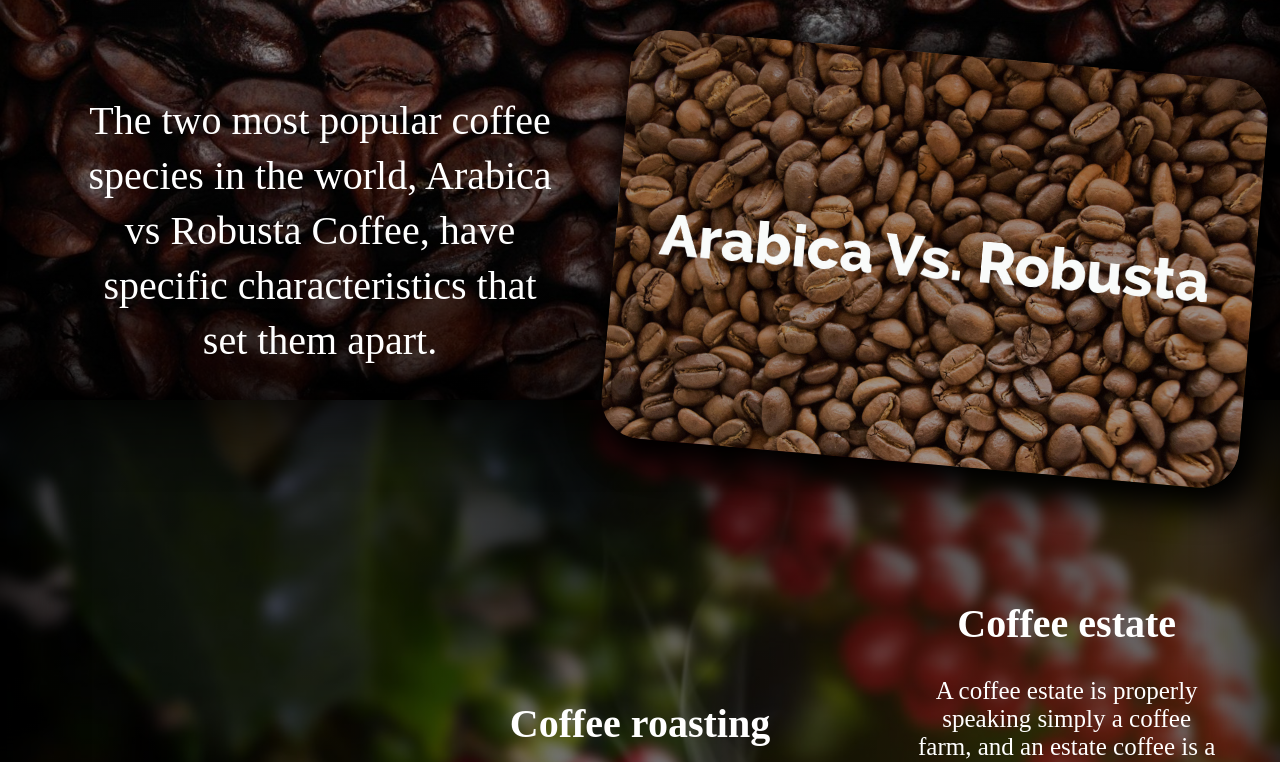
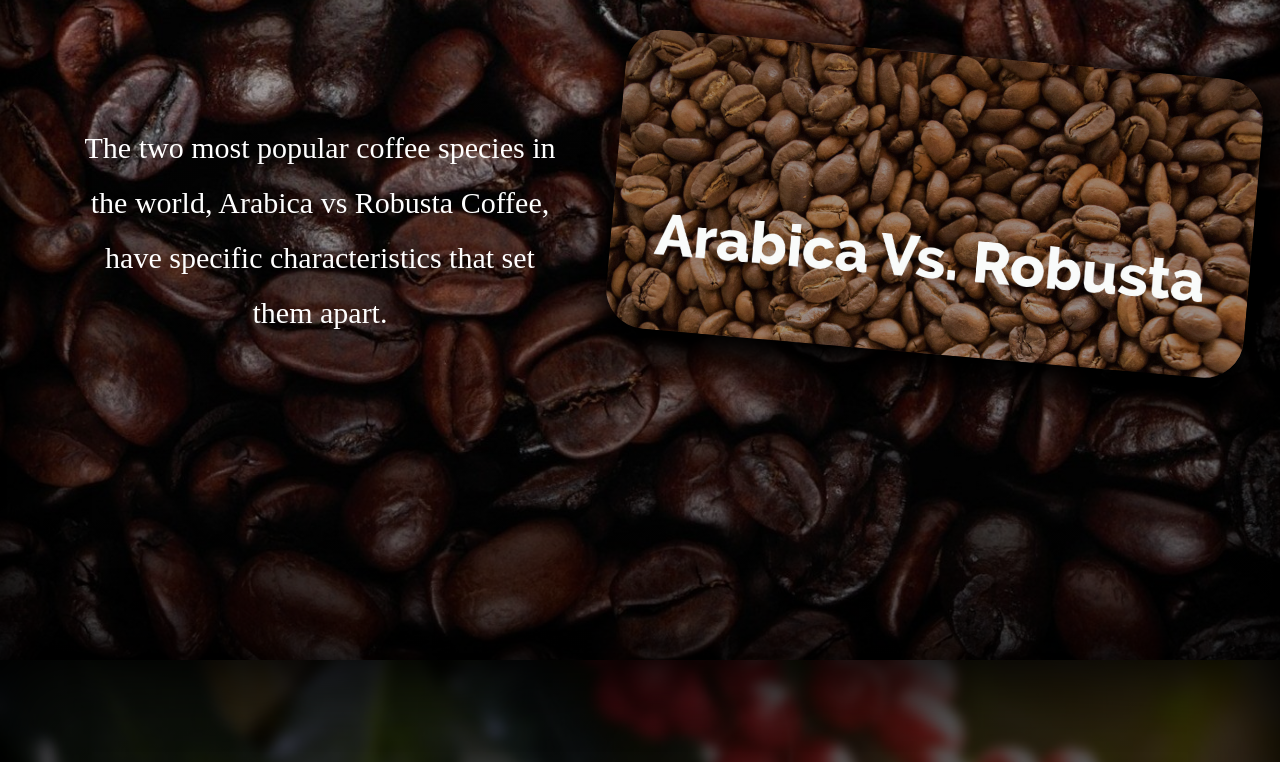
Before and after one commit to WhileGn/Main, a Next.js app: page /About in a window 1280 px wide. Shown: the part 820-1582 px from the top of the page. Built offline with nearby package versions, Linux system fonts and the light colour scheme.

Commit message:
update ...

```diff
--- a/component/about_coffe/Mainabout.css
+++ b/component/about_coffe/Mainabout.css
@@ -1,6 +1,9 @@
 .Main_about_child_borderbetincontent {
   height: 100px;
   /* background-image: linear-gradient(rgba(0, 0, 0, 0.9), rgba(0, 0, 0, 0.9)); */
+}
+.Main_about {
+  width: auto;
 }
 
 .Main_about_child_1 {
@@ -8,7 +11,7 @@
   background-image: linear-gradient(rgba(0, 0, 0, 0) 200px, rgba(0, 0, 0, 0.7)),
     url(./../../img/2389954.jpg);
 
-  height: 185 vh !important;
+  height: 185vh !important;
   width: 100% !important;
   background-size: cover;
   object-fit: cover;
--- a/component/about_coffe/content/ChildContent.css
+++ b/component/about_coffe/content/ChildContent.css
@@ -1,6 +1,10 @@
 .ChildContent {
   display: grid;
   grid-template-columns: 1fr 1fr 1fr;
+}
+.Main_ChildContent {
+  height: 700px;
+  width: 100%;
 }
 
 .ChildConten_history_Main {
@@ -15,8 +19,9 @@
 }
 @keyframes history {
   0% {
+    position: relative;
     opacity: 0;
-    transform: translate(1070px, -300px);
+    transform: translate(470px, -300px);
   }
   100% {
     opacity: 1;
@@ -56,8 +61,9 @@
 
 @keyframes Rosting {
   0% {
+    position: relative;
     opacity: 0;
-    transform: translate(670px, -200px);
+    transform: translate(270px, -200px);
   }
   100% {
     opacity: 1;
@@ -97,8 +103,9 @@
 
 @keyframes coffeeEstate {
   0% {
+    position: relative;
     opacity: 0;
-    transform: translate(200px, -100px);
+    transform: translate(0px, -100px);
   }
   100% {
     opacity: 1;
--- a/component/about_coffe/content/Maincontent.css
+++ b/component/about_coffe/content/Maincontent.css
@@ -40,6 +40,8 @@
   cursor: pointer;
 
   margin-bottom: 50px;
+
+  transition: width 2s ease-in;
 }
 .Robosta_arabika_img:hover {
   transform: rotateZ(-1deg) translateY(-1rem) translateX(2rem);
@@ -65,6 +67,7 @@
   align-items: center;
   align-self: center;
   align-content: center;
+  transition: width 2s ease-in;
 }
 
 @keyframes backGG {
@@ -87,7 +90,55 @@
   }
 } */
 
-@media (prefers-reduced-motion: no-preference) {
+@media only screen and (max-width: 1300px) {
+  /* body {
+    background-color: lightblue;
+  } */
+
+  .Main_Robosta_arabika {
+  }
+  .Robosta_arabika_img {
+    /* scale: 0.6; */
+    height: 300px;
+    animation-iteration-count: 1;
+    animation-timing-function: ease-in;
+    animation-duration: 0.5s;
+    animation-name: Robosta_arabika_img__animation;
+  }
+  .Robosta_arabika_img_2 {
+    /* height: 300px; */
+  }
+  .Robosta_arabika_textself {
+    font-size: 30px;
+    animation-iteration-count: 1;
+    animation-timing-function: ease-in;
+    animation-duration: 0.5s;
+    animation-name: Robosta_arabika_textself__animation;
+  }
+  @keyframes Robosta_arabika_textself__animation {
+    0% {
+      font-size: 40px;
+      opacity: 0;
+    }
+
+    100% {
+      font-size: 30px;
+      opacity: 1;
+    }
+  }
+  @keyframes Robosta_arabika_img__animation {
+    0% {
+      height: 500px;
+    }
+
+    100% {
+      height: 300px;
+    }
+  }
+}
+
+/* @media (prefers-reduced-motion: no-preference) {
+} */
 .Robosta_arabika_img {
   animation-name: wipe-enter;
   animation-duration: 1s;
@@ -98,14 +149,15 @@
   animation-duration: 1.3s;
   animation-iteration-count: initial;
 }
-}
 
 @keyframes wipe-enter {
   0% {
     transform: scale(0, 0.025);
+    opacity: 0;
   }
-  50% {
+  1% {
     transform: scale(1, 0.025);
+    /* opacity: 1; */
   }
 }
 
```
Lines whose indentation alone changed are shown as unchanged.
